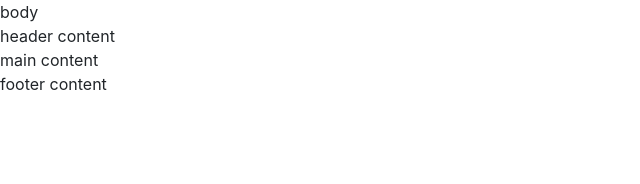
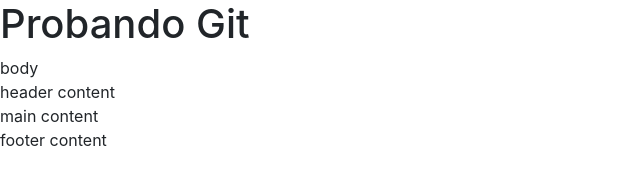
Before and after one commit to Jochizan/relations-and-graphs, a plain HTML site: page index.html in a window 1280 px wide. Shown: the whole page, without its empty margins (0-640 px from the left). Drawn offline with nearby package versions, Linux system fonts and the light colour scheme.

Commit message:
poniendo titulo

```diff
--- a/index.html
+++ b/index.html
@@ -9,6 +9,7 @@
     <title>Grafos</title>
   </head>
   <body>
+  	<h1>Probando Git</h1>
     body
     <header>
       header content
```
